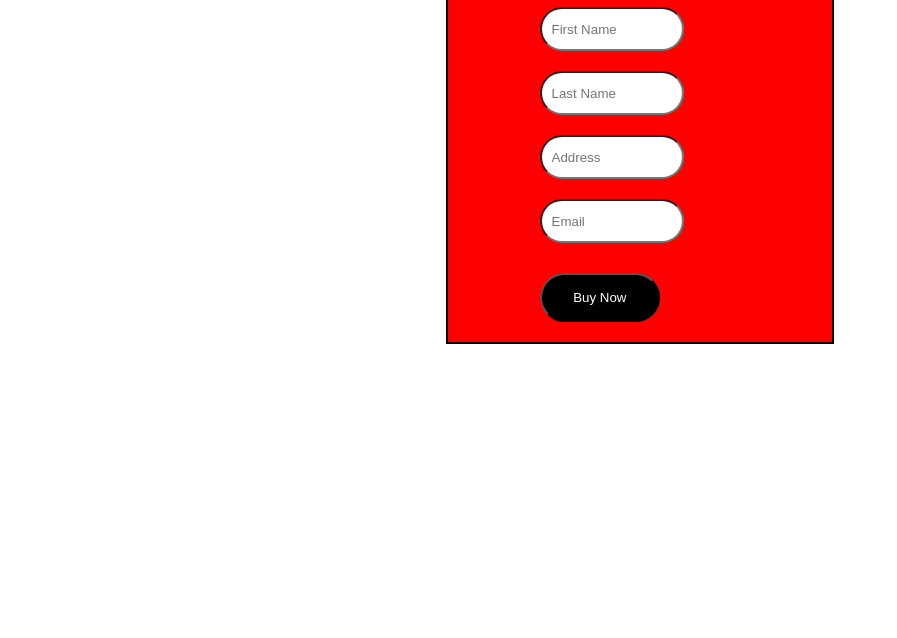
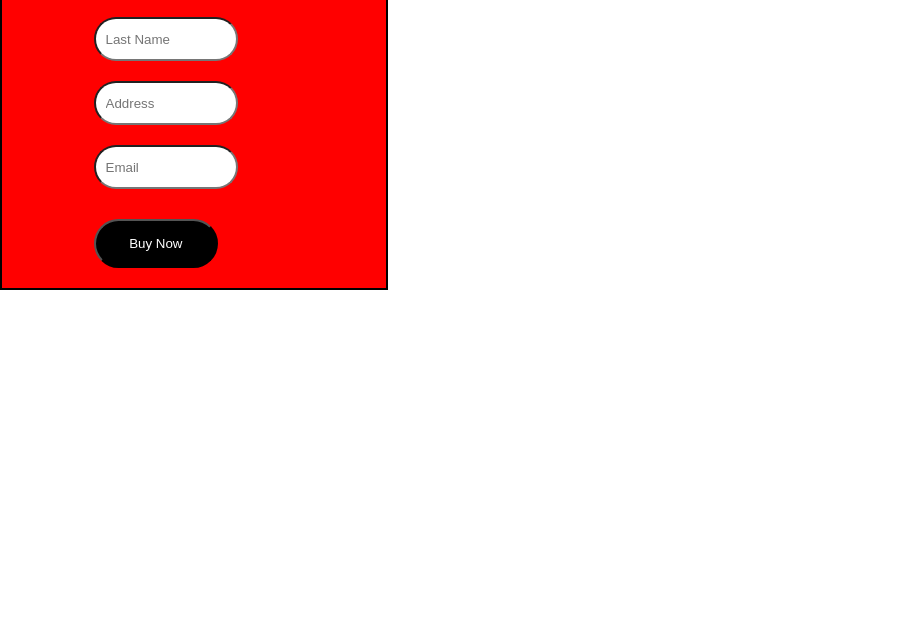
Before and after one commit to arsh1234git/Flexbox-project, a plain HTML site: page form.html in a window 1280 px wide. Shown: the part 162-800 px from the top of the page, without its empty margins (0-897 px from the left). Drawn offline with Linux system fonts and the light colour scheme.

Commit message:
Last commit

```diff
--- a/style.css
+++ b/style.css
@@ -121,14 +121,6 @@
     padding: 20px;
     border-radius: 30px;
 }
-body{
-    display: flex;
-    justify-content: center;
-    align-items: center;
-    height:70vh;
-    /* background-color: yellow; */
-
-}
 .formcontainer{
     width:30vw;
     border:2px solid black;
@@ -157,6 +149,6 @@ form input{
     background-color: black;
     color:white;
     padding:15px;
-    width: 60%;
+    width: 62%;
     border-radius:30px;
 }
```
Also changed, not shown: index.html (+2 -2 lines).
